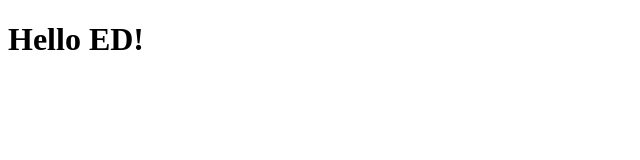
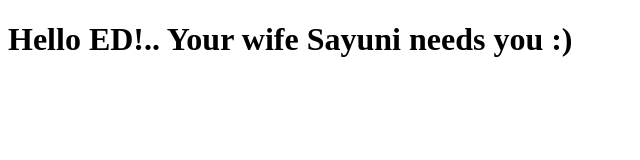
Before and after one commit to EDGARJN/host-ghpage, a plain HTML site: page index.html in a window 1280 px wide. Shown: the whole page, without its empty margins (0-640 px from the left). Drawn offline with Linux system fonts and the light colour scheme.

Commit message:
add: something good :)

```diff
--- a/index.html
+++ b/index.html
@@ -6,6 +6,6 @@
     <title>ESA</title>
 </head>
 <body>
-    <h1>Hello ED!</h1>
+    <h1>Hello ED!.. Your wife Sayuni needs you :)</h1>
 </body>
 </html>
```
